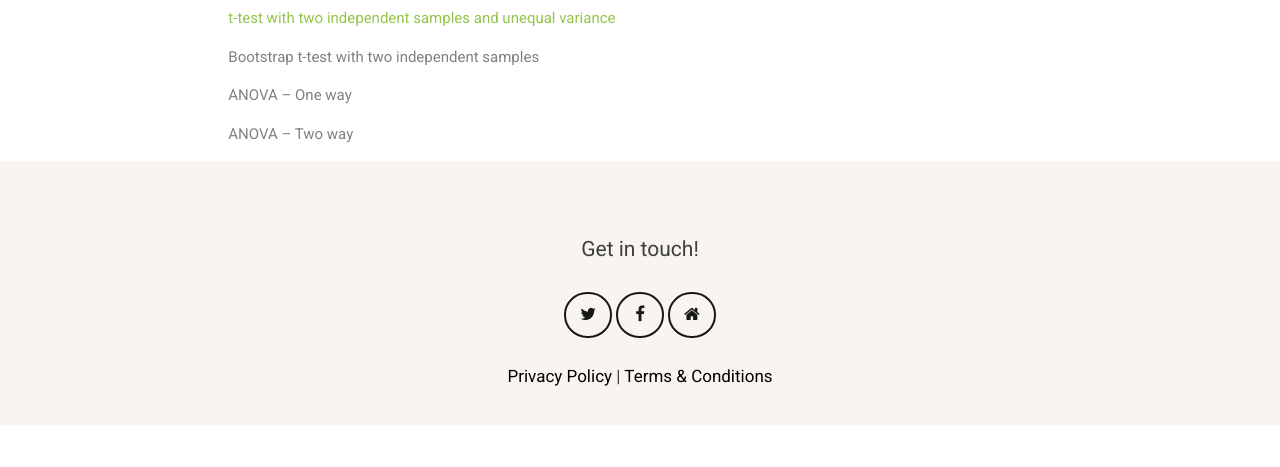
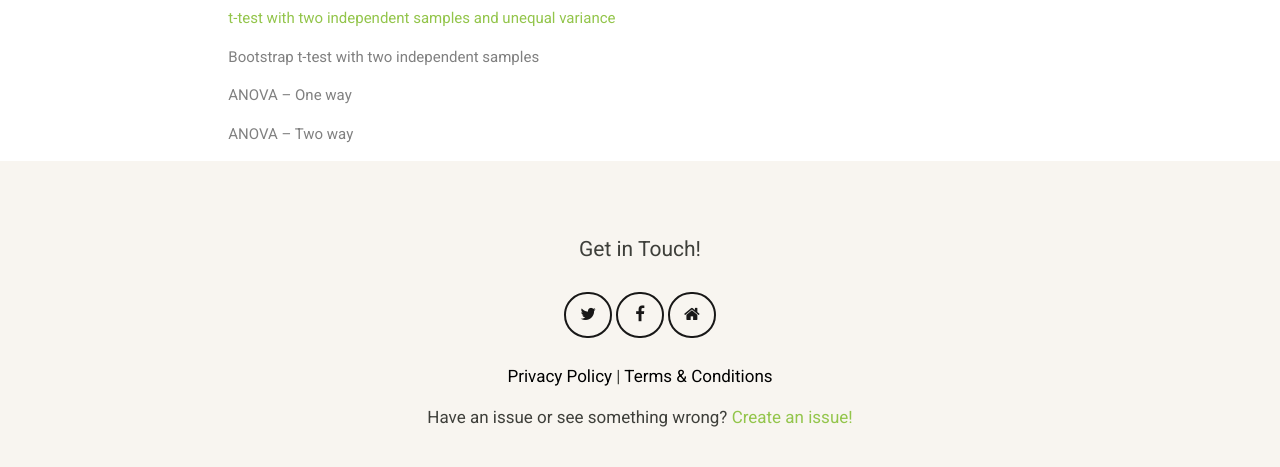
Before and after one commit to vladimiriii/power-calculator, a Flask app: page / in a window 1280 px wide. Shown: the part 1729-2196 px from the top of the page. Before the commit the page ends 2154 px from the top, so only its background shows below. Run offline with Flask 2, Linux system fonts and the light colour scheme; parts of the project's set-up code (start-up, migrations or seed data) failed here and were passed over; some libraries are stand-ins or nearby versions.

Commit message:
Updates to the footer

```diff
--- a/app/static/style/baseStyle.css
+++ b/app/static/style/baseStyle.css
@@ -68,7 +68,7 @@ p.document-links > a {
 
 p.document-links > a:hover {
     margin-bottom: 20px;
-    color: #FFF;
+    color: #6b9430;
 }
 
 /* Mobile View */
--- a/app/templates/modules/footer.html
+++ b/app/templates/modules/footer.html
@@ -4,7 +4,7 @@
         <div class="row">
             <div class="footer-col col-md-12">
                 <br>
-                <h4>Get in touch!</h4>
+                <h4>Get in Touch!</h4>
                 <!-- Twitter -->
                 <a href="https://twitter.com/mrbrettromero" data-toggle="tooltip" title="Twitter" target="_blank" class="share-btn twitter">
                     <i class="fa fa-twitter"></i>
@@ -16,14 +16,15 @@
                 </a>
 
                 <!-- Page -->
-                <a href="https://thepowercalculator.com" data-toggle="tooltip" title="thepowercalculator.com" target="_blank" class="share-btn home">
+                <a href="https://brettromero.com" data-toggle="tooltip" title="thepowercalculator.com" target="_blank" class="share-btn home">
                     <i class="fa fa-home"></i>
                 </a>
-          <br>
-          <br>
-          <p class='document-links'>
-              <a href='/privacy-policy'>Privacy Policy</a> | <a href='/terms-conditions'>Terms &amp; Conditions</a>
-          </p>
+                <br>
+                <br>
+                <p class='document-links'>
+                  <a href='/privacy-policy'>Privacy Policy</a> | <a href='/terms-conditions'>Terms &amp; Conditions</a>
+                </p>
+                <p>Have an issue or see something wrong? <a href="https://github.com/vladimiriii/power-calculator/issues" target="_blank">Create an issue!</a></p>
             </div>
         </div>
     </div>
```
